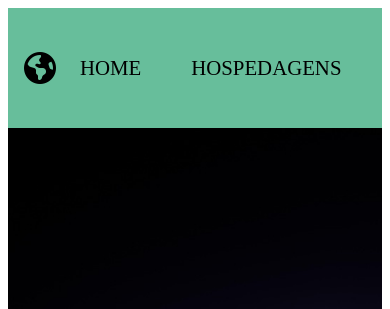
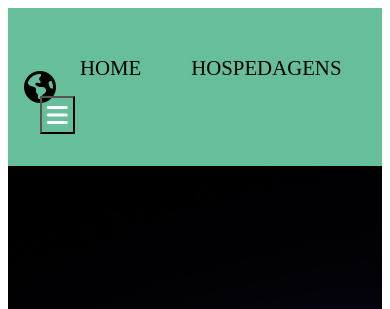
Before and after one commit to silvanamedeiros/agenciadeviagens, a plain HTML site: page index.html in a window 390 px wide. Shown: the top 309 px of the page. Drawn offline with Linux system fonts and the light colour scheme.

Commit message:
responsividade

```diff
--- a/index.html
+++ b/index.html
@@ -36,6 +36,14 @@
                     </li>
                 </ul>
             </nav>
+<div>
+
+
+            <button class="hamburger" id="hamburgerButton">
+                <i class="fa-solid fa-bars"></i>
+            </button>
+        </div>
+
         </div>
         <!-- Ordem dos itens: NAV; UL; LI; A -->
     </header>
--- a/style.css
+++ b/style.css
@@ -224,6 +224,14 @@ footer {
         display: none;
     }
 
+    .hamburger {
+        display: flex;
+        padding: 0.3rem;
+        background: transparent;
+        color: white;
+        font-size: 1.5rem;
+    }
+
     footer {
         flex-direction: column;
         gap: 40px;
@@ -237,6 +245,11 @@ footer {
 @media (min-width: 299px) {
     .fa-earth-americas {
         width: 1rem;
+    }
+
+    .ul-header {
+        display: flex;
+
     }
 
     .ul-list {
```
